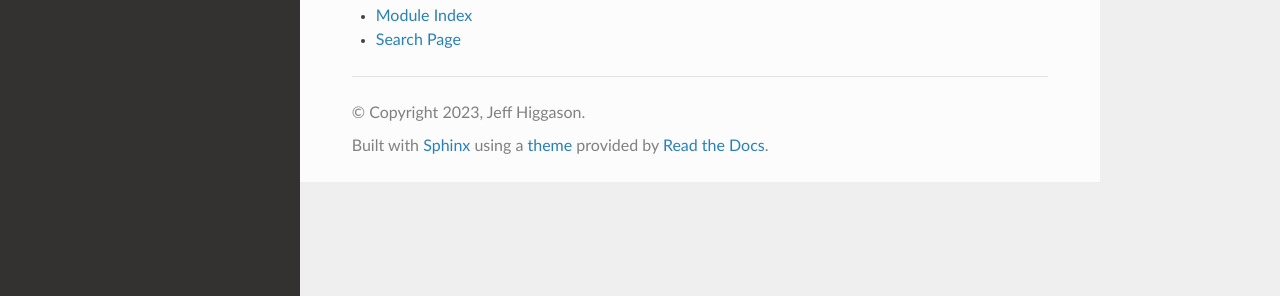
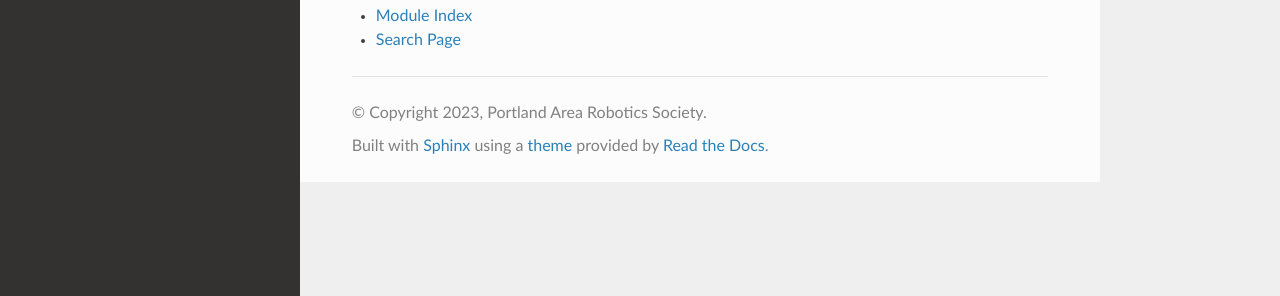
Before and after one commit to portlandrobotics/common_platform, a Sphinx documentation site: the page built from docs/source/index.rst, in a window 1280 px wide. Shown: the part 278-574 px from the top of the page. Built offline with Sphinx 7.4.7 and the Read the Docs theme 2.0.0, drawn with Linux system fonts in a browser that asks for light colours.

Commit message:
fixed copyright

```diff
--- a/docs/source/conf.py
+++ b/docs/source/conf.py
@@ -7,7 +7,7 @@
 # https://www.sphinx-doc.org/en/master/usage/configuration.html#project-information
 
 project = 'Common Robotics Platform - PARTS'
-copyright = '2023, Jeff Higgason'
+copyright = '2023, Portland Area Robotics Society'
 author = 'Jeff Higgason'
 
 # -- General configuration ---------------------------------------------------
```
